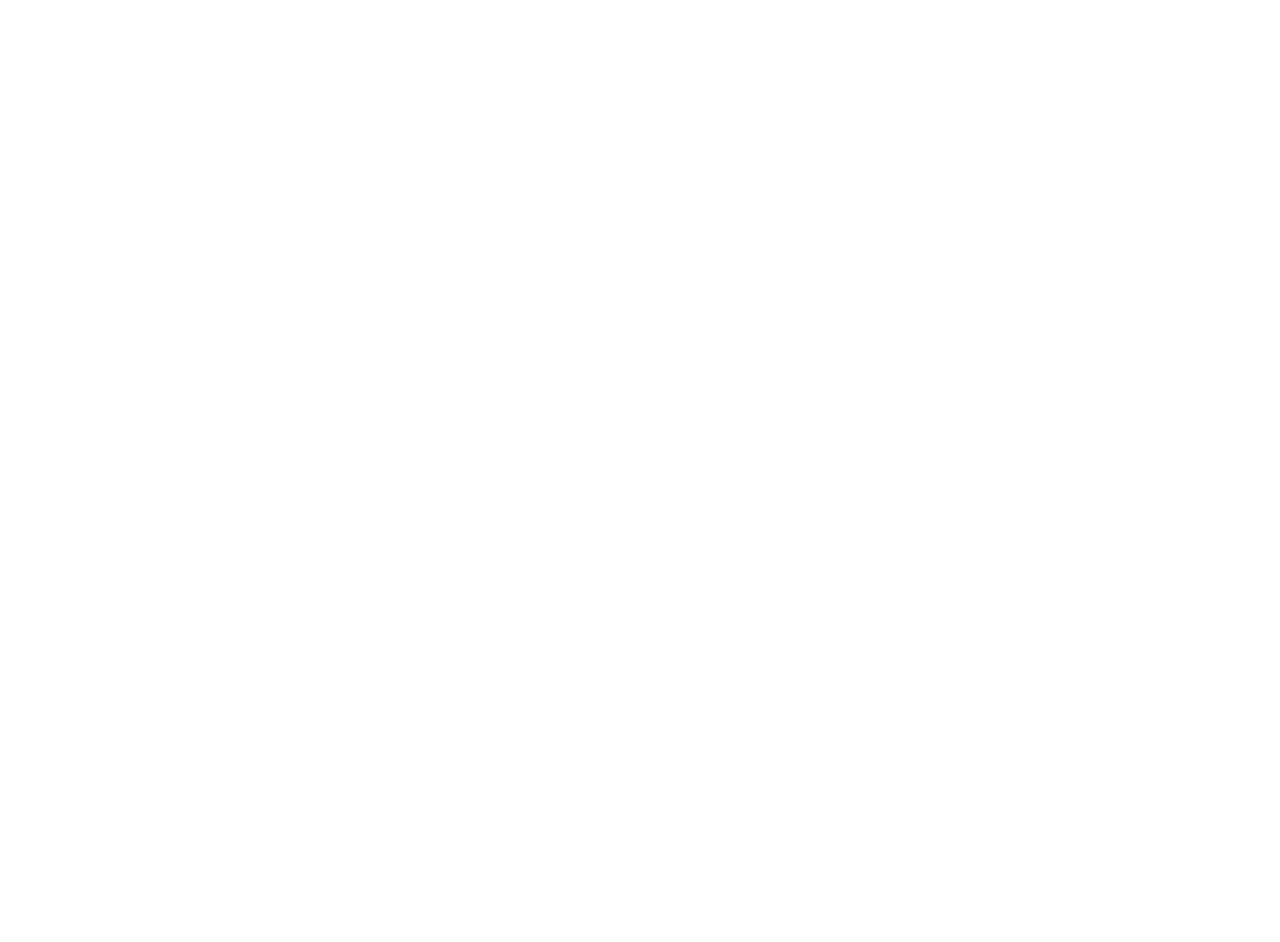
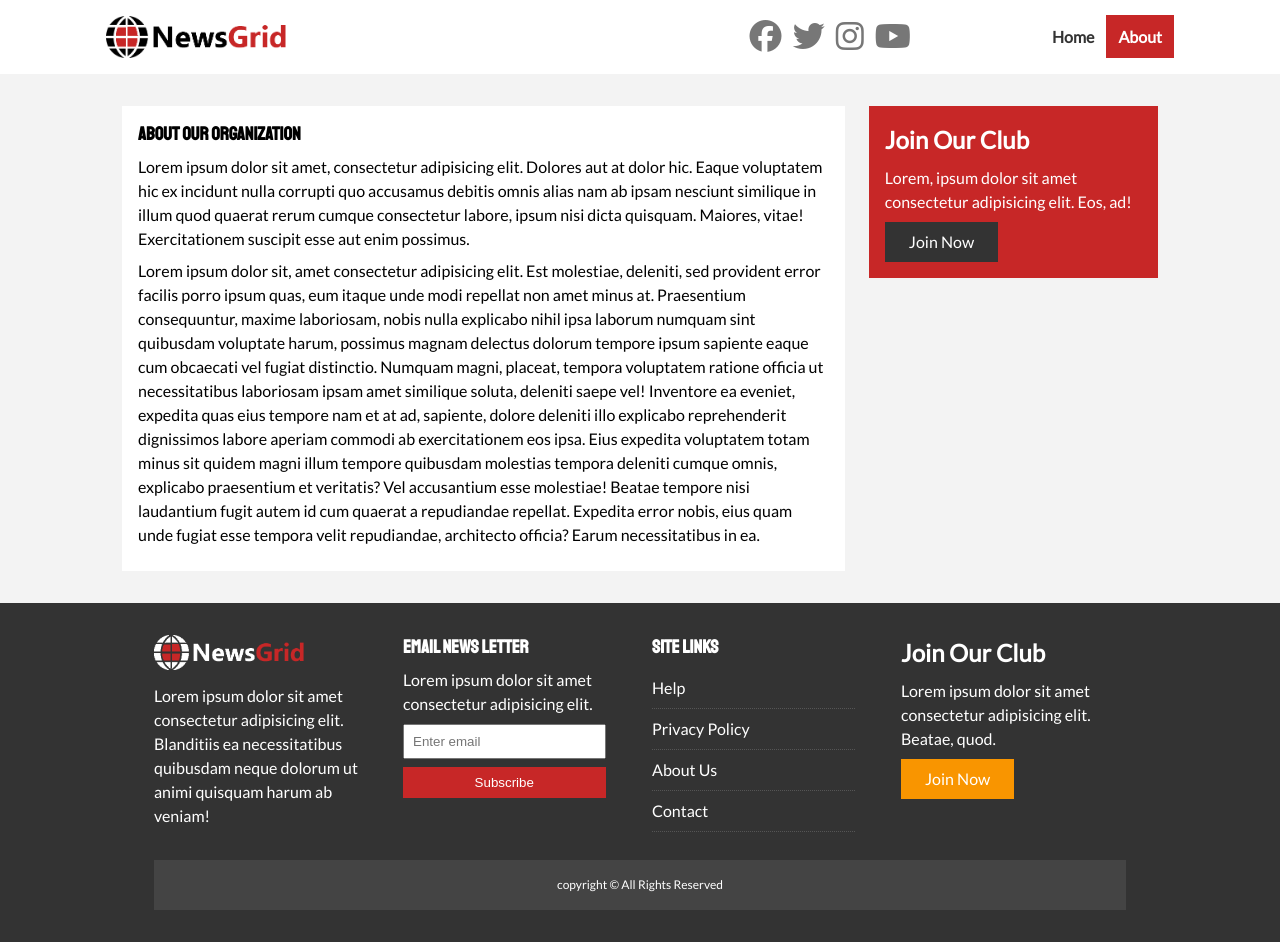
Before and after one commit to vic30004/News-website, a plain HTML site: page about.html in a window 1280 px wide. Before the commit the page ends 800 px from the top, so only its background shows below. Drawn offline with Linux system fonts and the light colour scheme.

Commit message:
added article page

```diff
--- a/about.html
+++ b/about.html
@@ -0,0 +1,109 @@
+<!DOCTYPE html>
+<html lang="en">
+
+<head>
+    <meta charset="UTF-8">
+    <meta name="viewport" content="width=device-width, initial-scale=1.0">
+    <meta http-equiv="X-UA-Compatible" content="ie=edge">
+    <link href="https://fonts.googleapis.com/css?family=Lato|Staatliches&display=swap" rel="stylesheet">
+    <link rel="stylesheet" href="./assets/style/style.css">
+    <link rel="stylesheet" media="screen and (max-width:768px)" href="./assets/style/mobile.css">
+    <link rel="shortcut icon" type="image/x-icon" href="favicon.ico">
+    <script src="https://kit.fontawesome.com/b4775cc3ca.js"></script>
+
+    <title>NewsGrid | Latest News</title>
+</head>
+
+<body>
+    <nav id="main-nav">
+        <div class="container">
+            <img class="logo" src="./assets/img/logo.png" alt="NewsGrid">
+            <div class="social">
+                <a href="http://facebook.com" target="_blank"><i class="fab fa-facebook fa-2x"> </i></a>
+                <a href="http://twitter.com" target="_blank"><i class="fab fa-twitter fa-2x"> </i></a>
+                <a href="http://instagram.com" target="_blank"><i class="fab fa-instagram fa-2x"> </i></a>
+                <a href="http://youtube.com" target="_blank"><i class="fab fa-youtube fa-2x"> </i></a>
+            </div>
+            <ul>
+                <li><a href="index.html">Home</a></li>
+                <li><a href="about.html" class="current">About</a></li>
+            </ul>
+        </div>
+    </nav>
+
+    <!-- Section -->
+    <section id="about">
+        <div class="container">
+            <div class="page-container">
+                <article class="card">
+                    <h1 class="l-heading">About Our Organization</h1>
+                    <p>Lorem ipsum dolor sit amet, consectetur adipisicing elit. Dolores aut at dolor hic. Eaque
+                        voluptatem hic ex incidunt nulla corrupti quo accusamus debitis omnis alias nam ab ipsam
+                        nesciunt similique in illum quod quaerat rerum cumque consectetur labore, ipsum nisi dicta
+                        quisquam. Maiores, vitae! Exercitationem suscipit esse aut enim possimus.</p>
+                    <p>Lorem ipsum dolor sit, amet consectetur adipisicing elit. Est molestiae, deleniti, sed provident
+                        error facilis porro ipsum quas, eum itaque unde modi repellat non amet minus at. Praesentium
+                        consequuntur, maxime laboriosam, nobis nulla explicabo nihil ipsa laborum numquam sint quibusdam
+                        voluptate harum, possimus magnam delectus dolorum tempore ipsum sapiente eaque cum obcaecati vel
+                        fugiat distinctio. Numquam magni, placeat, tempora voluptatem ratione officia ut necessitatibus
+                        laboriosam ipsam amet similique soluta, deleniti saepe vel! Inventore ea eveniet, expedita quas
+                        eius tempore nam et at ad, sapiente, dolore deleniti illo explicabo reprehenderit dignissimos
+                        labore aperiam commodi ab exercitationem eos ipsa. Eius expedita voluptatem totam minus sit
+                        quidem magni illum tempore quibusdam molestias tempora deleniti cumque omnis, explicabo
+                        praesentium et veritatis? Vel accusantium esse molestiae! Beatae tempore nisi laudantium fugit
+                        autem id cum quaerat a repudiandae repellat. Expedita error nobis, eius quam unde fugiat esse
+                        tempora velit repudiandae, architecto officia? Earum necessitatibus in ea.</p>
+
+                </article>
+                <aside class="card bg-primary">
+                    <h2>Join Our Club</h2>
+                    <p>Lorem, ipsum dolor sit amet consectetur adipisicing elit. Eos, ad!</p>
+                    <a href="#" class="btn btn-dark btn-block">Join Now</a>
+                </aside>
+            </div>
+        </div>
+    </section>
+
+    <!-- Footer -->
+
+    <footer id="main-footer" class="py-2">
+        <div class="container">
+            <div class="container footer-container">
+                <div>
+                    <img src="./assets/img/logo_light.png" alt="News">
+                    <p>Lorem ipsum dolor sit amet consectetur adipisicing elit. Blanditiis ea necessitatibus quibusdam
+                        neque dolorum ut animi quisquam harum ab veniam!</p>
+                </div>
+                <div>
+                    <h3>Email News Letter</h3>
+                    <p>Lorem ipsum dolor sit amet consectetur adipisicing elit.</p>
+                    <form>
+                        <input type="email" placeholder="Enter email">
+                        <input type="submit" value="Subscribe" class="btn btn-primary">
+                    </form>
+                </div>
+                <div>
+                    <h3>Site Links</h3>
+                    <ul class="list">
+                        <li><a href="">Help</a></li>
+                        <li><a href="">Privacy Policy</a></li>
+                        <li><a href="">About Us</a></li>
+                        <li><a href="">Contact</a></li>
+                    </ul>
+                </div>
+                <div>
+                    <h2>Join Our Club</h2>
+                    <p>Lorem ipsum dolor sit amet consectetur adipisicing elit. Beatae, quod.</p>
+                    <a href="#" class="btn btn-secondary">Join Now</a>
+                </div>
+                <div>
+                    <p>
+                        copyright &copy; All Rights Reserved
+                    </p>
+                </div>
+            </div>
+        </div>
+    </footer>
+</body>
+
+</html>
--- a/assets/style/style.css
+++ b/assets/style/style.css
@@ -149,6 +149,16 @@ p{
 
 }
 
+.page-container {
+    display: grid;
+    grid-template-columns: 5fr 2fr;
+    margin: 2rem 0;
+    grid-gap:1.5rem;
+}
+.page-container > *:first-child{
+    grid-row: 1 /span 3;
+}
+
 /* Nav */
 
 #main-nav{
```
Also changed, not shown: index.html (+1 -1 lines).
